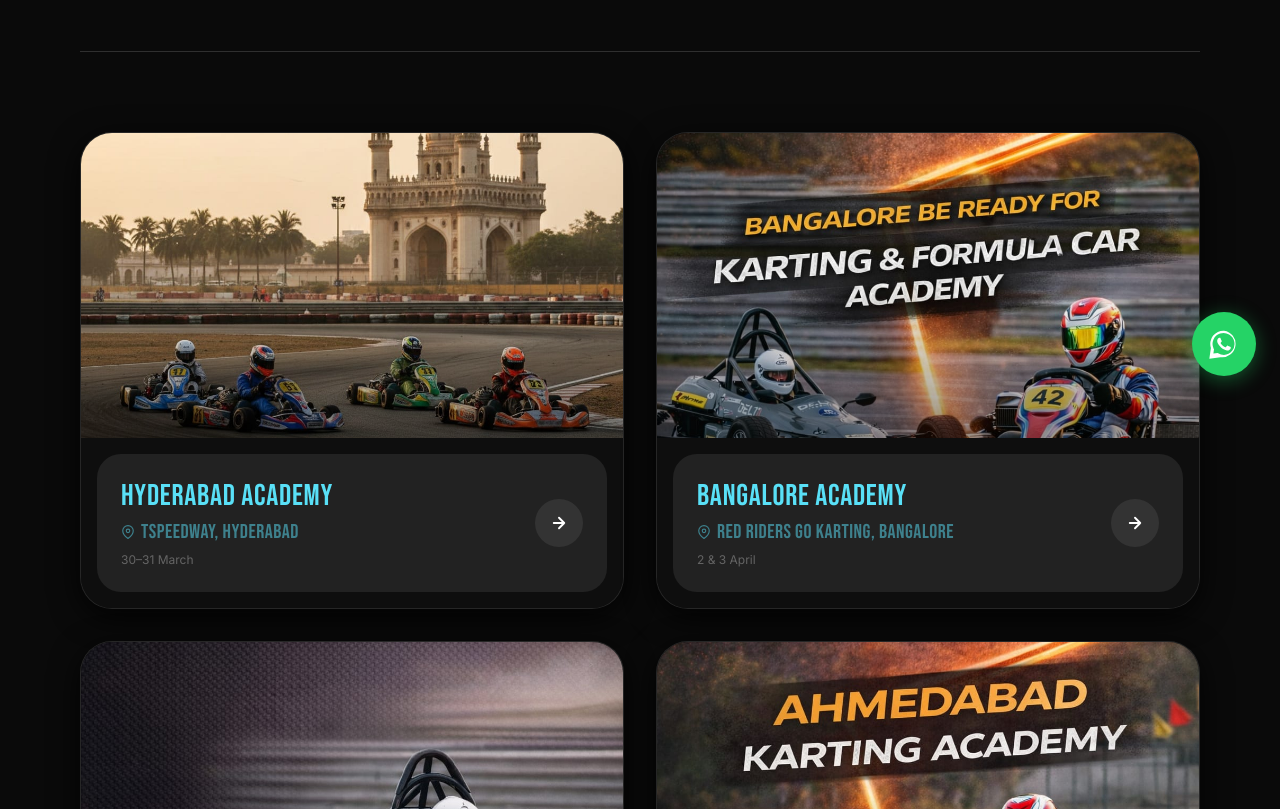
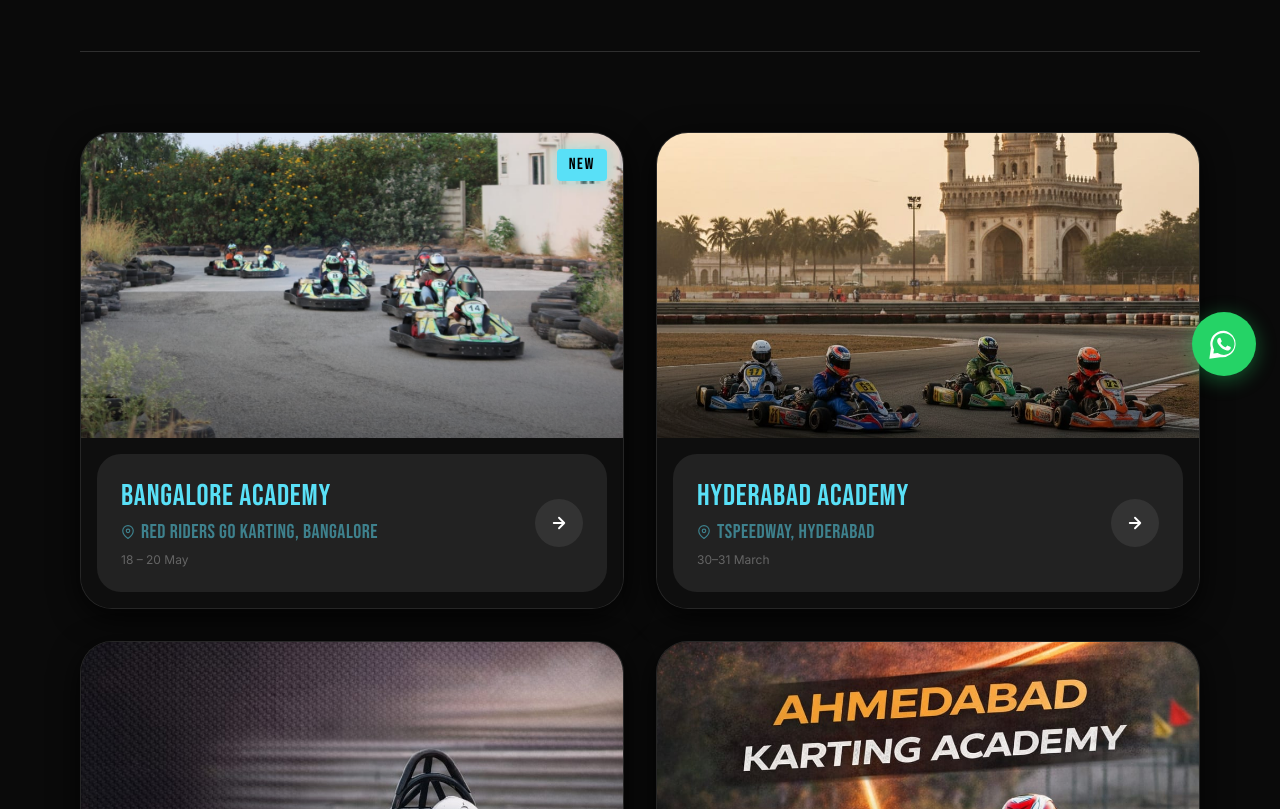
Before and after one commit to thecodinganvil/throttle_connectors, a Next.js app: page /academy in a window 1280 px wide. Shown: the part 400-1209 px from the top of the page. Built offline with nearby package versions, Linux system fonts and the light colour scheme.

Commit message:
done with new bangalore academy

```diff
--- a/src/app/academy/page.tsx
+++ b/src/app/academy/page.tsx
@@ -6,7 +6,28 @@ import { useEffect, useRef, useState, useCallback } from "react";
 import gsap from "gsap";
 
 /* ── Academy program data ── */
-const PROGRAMS = [
+type AcademyProgram = {
+  city: string;
+  slug: string;
+  title: string;
+  status: string;
+  location: string;
+  image: string;
+  heading?: string;
+  isNew?: boolean;
+};
+
+const PROGRAMS: AcademyProgram[] = [
+  {
+    city: "BANGALORE",
+    slug: "bangalore",
+    title: "KARTING & FORMULA CAR ACADEMY",
+    status: "18 – 20 May",
+    location: "Red Riders Go Karting, Bangalore",
+    image: "/assets/bangalore_academy_banner.jpeg",
+    heading: "BANGALORE ACADEMY",
+    isNew: true,
+  },
   {
     city: "HYDERABAD",
     slug: "hyderabad",
@@ -14,15 +35,6 @@ const PROGRAMS = [
     status: "30–31 March",
     location: "Tspeedway, Hyderabad",
     image: "/assets/hyderabad.jpeg",
-  },
-  {
-    city: "BANGALORE",
-    slug: "bangalore",
-    title: "KARTING & FORMULA CAR ACADEMY",
-    status: "2 & 3 April",
-    location: "Red Riders Go Karting, Bangalore",
-    image: "/assets/bangalore.jpeg",
-    heading: "BANGALORE ACADEMY",
   },
   {
     city: "COIMBATORE",
@@ -355,6 +367,13 @@ export default function AcademyPage() {
                       className="object-cover group-hover:scale-105 transition-transform duration-700"
                     />
                     <div className="absolute inset-0 bg-gradient-to-t from-black/40 via-transparent to-transparent" />
+
+                    {/* New Badge */}
+                    {program.isNew && (
+                      <div className="absolute top-4 right-4 bg-cyan text-black font-[family-name:var(--font-bebas)] px-3 py-1 text-sm md:text-base rounded shadow-[0_0_15px_rgba(0,255,255,0.3)] tracking-widest z-10 flex items-center gap-1">
+                        NEW
+                      </div>
+                    )}
                   </div>
 
                   {/* Content Section */}
--- a/src/components/sections/academy/AcademyProgramsSection.tsx
+++ b/src/components/sections/academy/AcademyProgramsSection.tsx
@@ -3,7 +3,28 @@
 import Image from "next/image";
 import Link from "next/link";
 
-const ACADEMY_PROGRAMS = [
+type AcademyProgram = {
+  city: string;
+  slug: string;
+  title: string;
+  status: string;
+  location: string;
+  image: string;
+  heading?: string;
+  isNew?: boolean;
+};
+
+const ACADEMY_PROGRAMS: AcademyProgram[] = [
+  {
+    city: "BANGALORE",
+    slug: "bangalore",
+    title: "KARTING & FORMULA CAR ACADEMY",
+    status: "18 – 20 May",
+    location: "Red Riders Go Karting, Bangalore",
+    image: "/assets/bangalore_academy_banner.jpeg",
+    heading: "BANGALORE ACADEMY",
+    isNew: true,
+  },
   {
     city: "HYDERABAD",
     slug: "hyderabad",
@@ -11,15 +32,6 @@ const ACADEMY_PROGRAMS = [
     status: "30–31 March",
     location: "Tspeedway, Hyderabad",
     image: "/assets/hyderabad.jpeg",
-  },
-  {
-    city: "BANGALORE",
-    slug: "bangalore",
-    title: "KARTING & FORMULA CAR ACADEMY",
-    status: "2 – 3 April",
-    location: "Red Riders Go Karting, Bangalore",
-    image: "/assets/bangalore.jpeg",
-    heading: "BANGALORE ACADEMY",
   },
   {
     city: "COIMBATORE",
@@ -70,6 +82,13 @@ export default function AcademyProgramsSection() {
                     className="object-cover group-hover:scale-105 transition-transform duration-700"
                   />
                   <div className="absolute inset-0 bg-gradient-to-t from-black/40 via-transparent to-transparent" />
+
+                  {/* New Badge */}
+                  {program.isNew && (
+                    <div className="absolute top-4 right-4 bg-cyan text-black font-[family-name:var(--font-bebas)] px-3 py-1 text-sm md:text-base rounded shadow-[0_0_15px_rgba(0,255,255,0.3)] tracking-widest z-10 flex items-center gap-1">
+                      NEW
+                    </div>
+                  )}
                 </div>
 
                 {/* Content Section */}
```
Also changed, not shown: public/assets/bangalore_academy_banner.jpeg (added).
